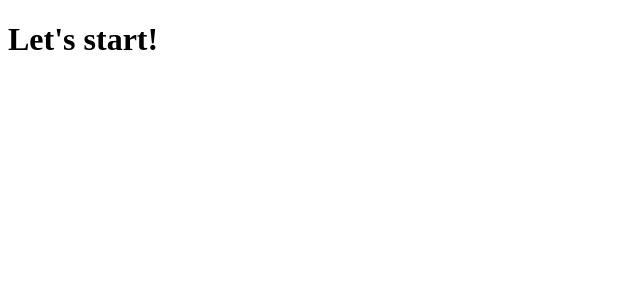
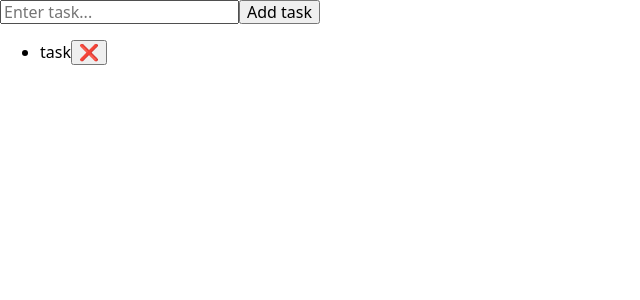
Before and after one commit to dino004/task-board-react, a React (Vite) app: page / in a window 1280 px wide. Shown: the top 300 px of the page, without its empty margins (0-640 px from the left). Built offline with nearby package versions, Linux system fonts and the light colour scheme.

Commit message:
feat: break down UI into functional components for task board

```diff
--- a/index.html
+++ b/index.html
@@ -4,6 +4,14 @@
     <meta charset="UTF-8" />
     <meta name="viewport" content="width=device-width, initial-scale=1.0" />
     <title>task-board-react</title>
+        <link
+      rel="stylesheet"
+      href="https://cdnjs.cloudflare.com/ajax/libs/modern-normalize/3.0.1/modern-normalize.min.css"
+      integrity="sha512-q6WgHqiHlKyOqslT/lgBgodhd03Wp4BEqKeW6nNtlOY4quzyG3VoQKFrieaCeSnuVseNKRGpGeDU3qPmabCANg=="
+      crossorigin="anonymous"
+      referrerpolicy="no-referrer"
+    />
+
   </head>
   <body>
     <div id="root"></div>
--- a/src/App.jsx
+++ b/src/App.jsx
@@ -1,9 +1,7 @@
+import TaskBoard from "./components/TaskBoard";
+
 const App = () => {
-  return (
-    <div>
-      <h1>Let's start!</h1>
-    </div>
-  );
+  return <TaskBoard />;
 };
 
 export default App;
--- /dev/null
+++ b/src/components/AddTaskForm.jsx
@@ -0,0 +1,13 @@
+import Field from "./Field";
+import Button from "./Button";
+
+const AddTaskForm = () => {
+  return (
+    <form className="form js-task-form-wrapper" autoComplete="off">
+      <Field />
+      <Button />
+    </form>
+  );
+};
+
+export default AddTaskForm;
--- /dev/null
+++ b/src/components/Button.jsx
@@ -0,0 +1,9 @@
+const Button = () => {
+  return (
+    <button className="add-btn" type="submit" data-add-todo-btn>
+      Add task
+    </button>
+  );
+};
+
+export default Button;
--- /dev/null
+++ b/src/components/Field.jsx
@@ -0,0 +1,14 @@
+const Field = () => {
+  return (
+    <input
+      className="input-task"
+      type="text"
+      data-text-input
+      name="todo-text"
+      placeholder="Enter task..."
+      required
+    />
+  );
+};
+
+export default Field;
--- /dev/null
+++ b/src/components/TaskBoard.jsx
@@ -0,0 +1,13 @@
+import AddTaskForm from "./AddTaskForm";
+import TaskList from "./TaskList";
+
+const TaskBoard = () => {
+  return (
+    <section className="app js-task-board">
+      <AddTaskForm />
+      <TaskList />
+    </section>
+  );
+};
+
+export default TaskBoard;
--- /dev/null
+++ b/src/components/TaskItem.jsx
@@ -0,0 +1,9 @@
+const TaskItem = () => {
+  return (
+    <li className="task">
+      task<button className="remove-btn">❌</button>
+    </li>
+  );
+};
+
+export default TaskItem;
--- /dev/null
+++ b/src/components/TaskList.jsx
@@ -0,0 +1,16 @@
+import TaskItem from "./TaskItem";
+
+const TaskList = () => {
+  const hasTasks = true;
+
+  if (!hasTasks) {
+    return <div className="task-empty-message">No tasks yet. Add one above!</div>;
+  }
+  return (
+    <ul className="todo-list-styles" data-todo-container>
+      <TaskItem />
+    </ul>
+  );
+};
+
+export default TaskList;
```
